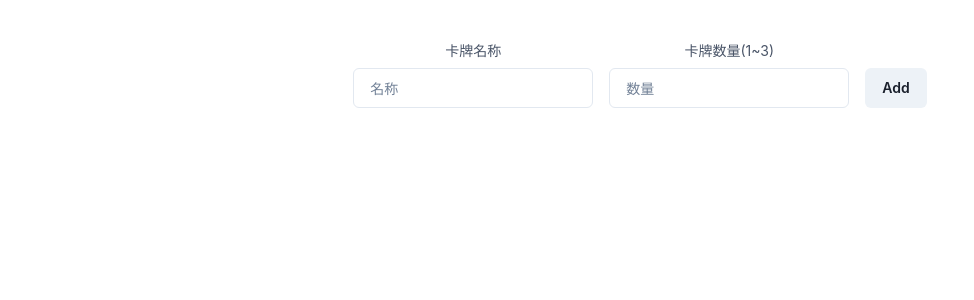
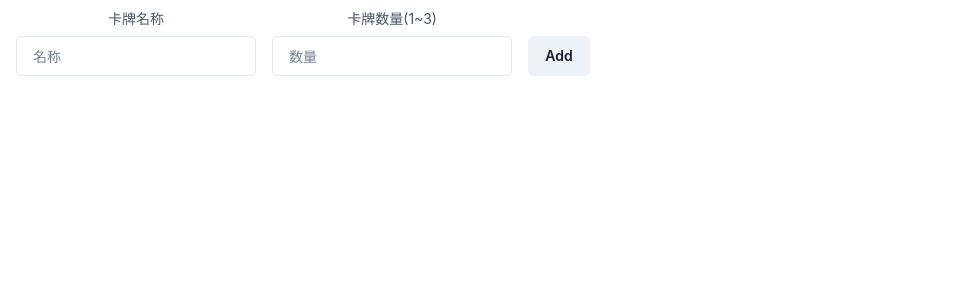
Before and after one commit to RekiDunois/yet-another-ygo-draw-simulator, a React (Vite) app: page / in a window 1280 px wide. Shown: the top 300 px of the page, without its empty margins (0-974 px from the left). Built offline with nearby package versions, Linux system fonts and the light colour scheme.

Commit message:
style: use grid to layout App

```diff
--- a/src/App.css
+++ b/src/App.css
@@ -1,7 +1,6 @@
 #root {
-  max-width: 1280px;
-  margin: 0 auto;
-  padding: 2rem;
+  margin: 0;
+  padding: 0;
   text-align: center;
 }
 
```
